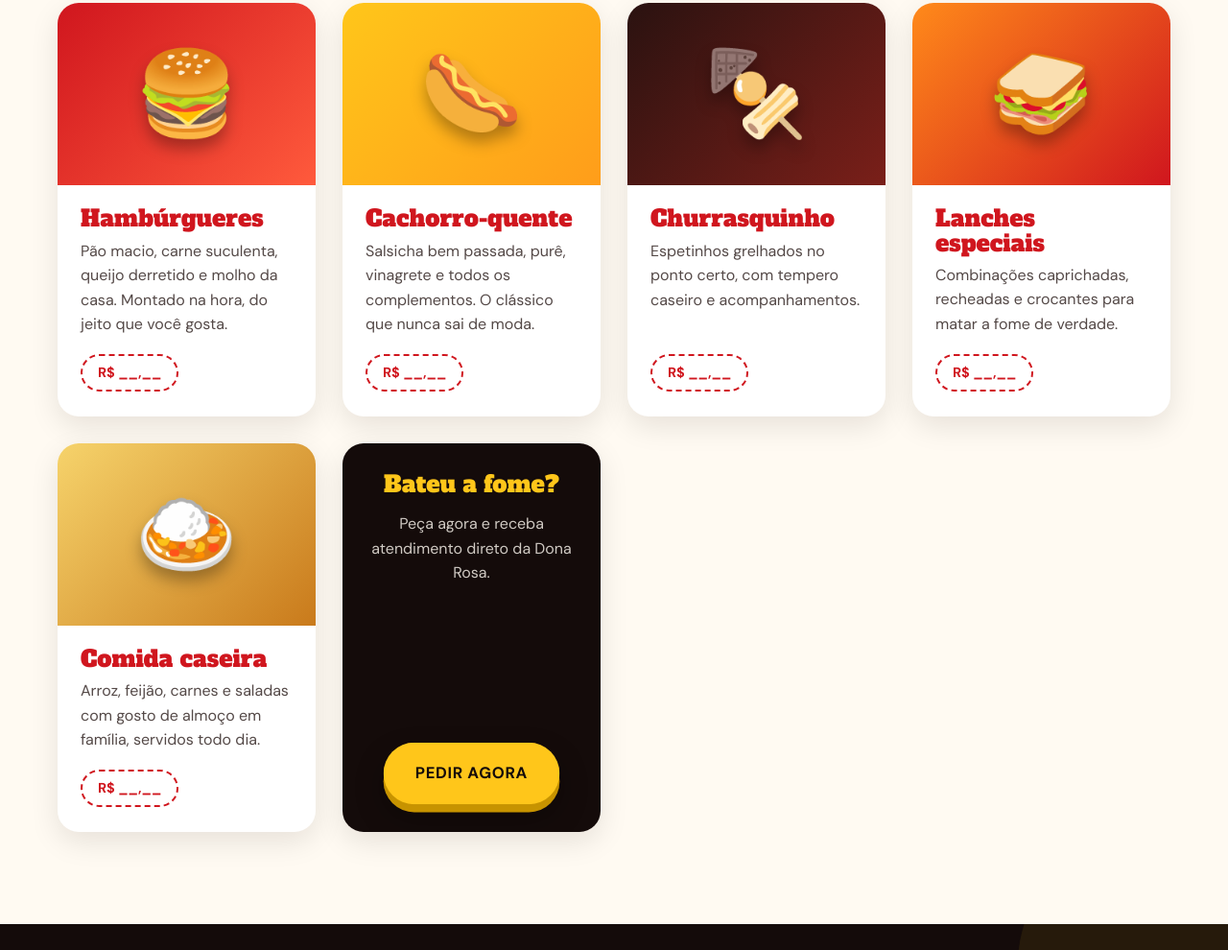
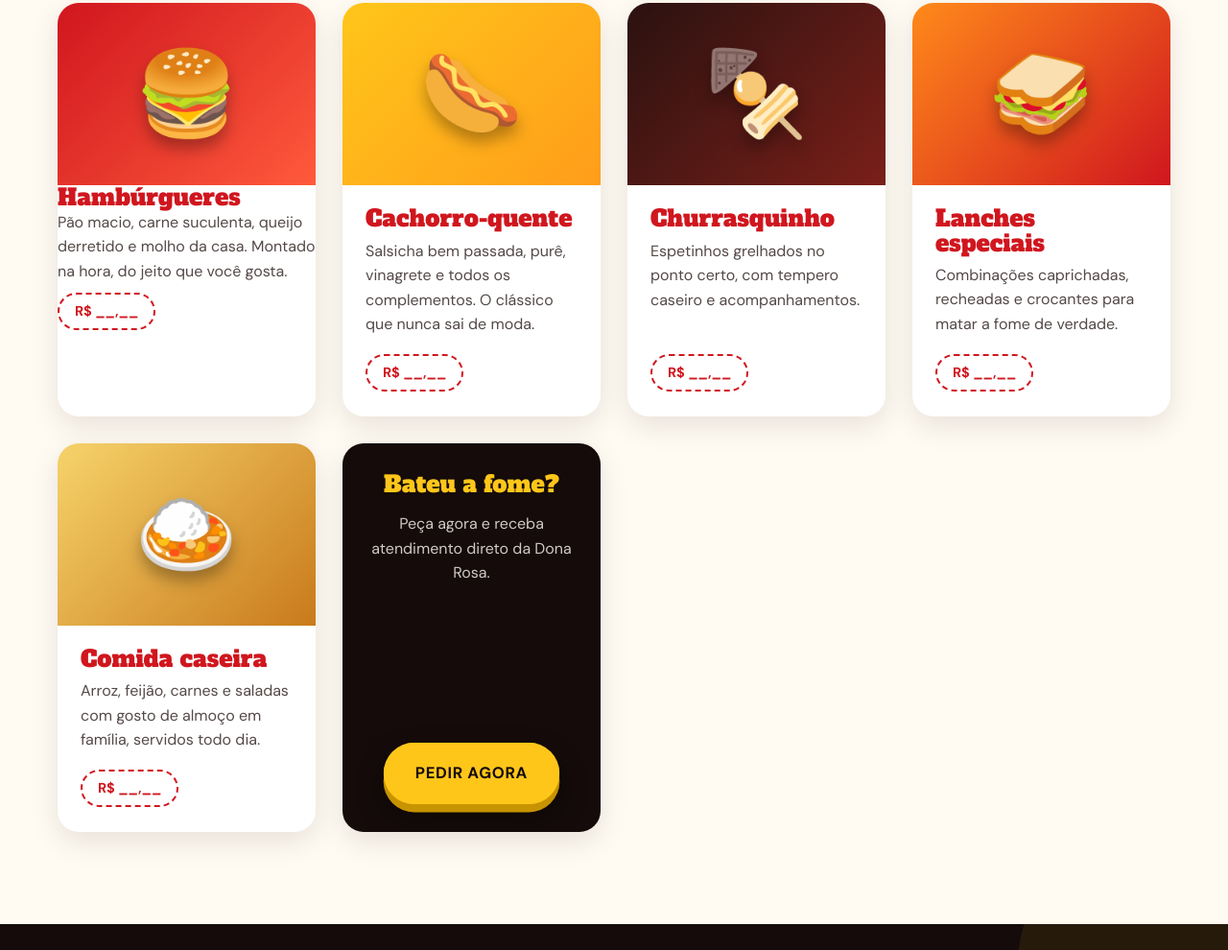
Before and after one commit to emanuelcarlos05022008-cyber/restaurantedonarosa01, a plain HTML site: page index.html in a window 1280 px wide. Shown: the part 1138-2128 px from the top of the page at 96% size. Drawn offline with Linux system fonts and the light colour scheme.

Commit message:
Update index.html

```diff
--- a/index.html
+++ b/index.html
@@ -251,7 +251,7 @@ footer a:hover{color:var(--yellow)}
    <p class="lead">Do prato feito de casa ao lanche na chapa: escolha seu favorito e peça pelo WhatsApp.</p>
   </div>
   <div class="grid">
-   <article class="card c1 rv"><div class="thumb"><span>🍔</span></div><div class="body"><h3>Hambúrgueres</h3><p>Pão macio, carne suculenta, queijo derretido e molho da casa. Montado na hora, do jeito que você gosta.</p><span class="price">R$ __,__</span></div></article>
+   <article class="card c1 rv"><div class="thumb"><span>🍔</span></div><div class="20,00"><h3>Hambúrgueres</h3><p>Pão macio, carne suculenta, queijo derretido e molho da casa. Montado na hora, do jeito que você gosta.</p><span class="price">R$ __,__</span></div></article>
    <article class="card c2 rv"><div class="thumb"><span>🌭</span></div><div class="body"><h3>Cachorro-quente</h3><p>Salsicha bem passada, purê, vinagrete e todos os complementos. O clássico que nunca sai de moda.</p><span class="price">R$ __,__</span></div></article>
    <article class="card c3 rv"><div class="thumb"><span>🍢</span></div><div class="body"><h3>Churrasquinho</h3><p>Espetinhos grelhados no ponto certo, com tempero caseiro e acompanhamentos.</p><span class="price">R$ __,__</span></div></article>
    <article class="card c4 rv"><div class="thumb"><span>🥪</span></div><div class="body"><h3>Lanches especiais</h3><p>Combinações caprichadas, recheadas e crocantes para matar a fome de verdade.</p><span class="price">R$ __,__</span></div></article>
```
